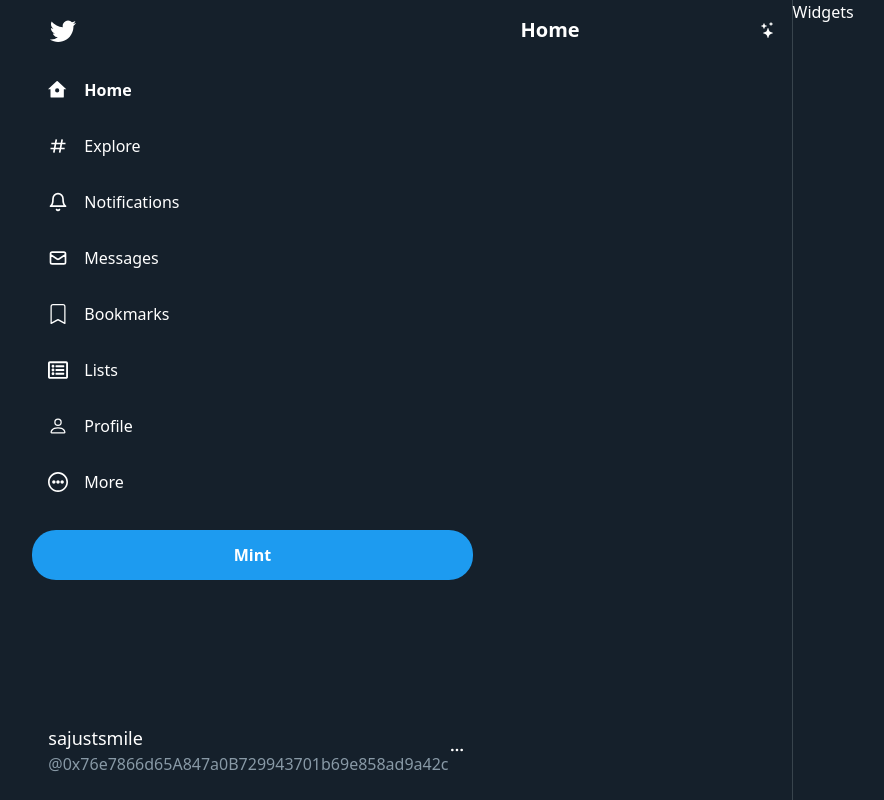
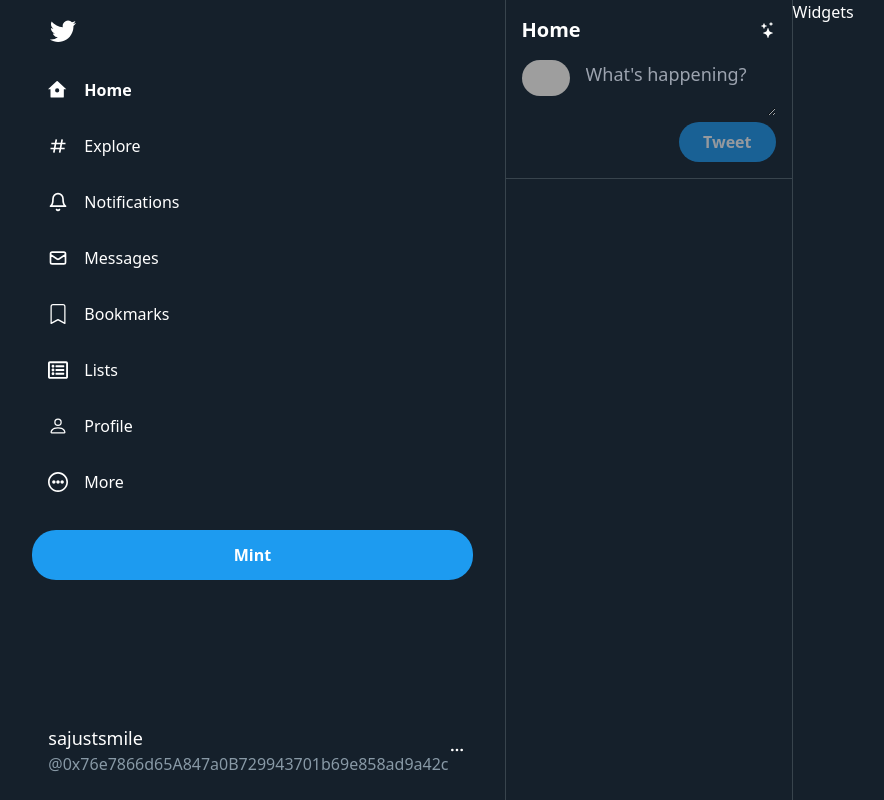
Before and after one commit to hobo71/twitter-blockchain, a Next.js app in the folder client/: page / in a window 1280 px wide. Shown: the whole page, without its empty margins (213-1097 px from the left). Built offline with nearby package versions, Linux system fonts and the light colour scheme; grey boxes are pictures that could not be loaded.

Commit message:
added tweet button

```diff
--- a/client/components/Home/Feed.js
+++ b/client/components/Home/Feed.js
@@ -1,7 +1,8 @@
 import { BsStars } from 'react-icons/bs'
+import TweetBox from './TweetBox'
 
 const style = {
-    wrapper: `flex-[2] border-r border-1 border-[#38444d]`,
+    wrapper: `flex-[2] border-r border-l border-[#38444d]`,
     header: `stcky top-0 bg-[#15202b] z-10 p-4 flex justify-between items-center`,
     headerTitle: `text-xl font-bold`,
 }
@@ -12,6 +13,7 @@ function Feed() {
             <div className={`${style.headerTitle}`}>Home</div>
             <BsStars />
             </div>
+            <TweetBox />
         </div>
     )
 }
--- /dev/null
+++ b/client/components/Home/TweetBox.js
@@ -0,0 +1,52 @@
+import React from 'react';
+import { useState } from 'react'
+
+const style = {
+    wrapper: `px-4 flex flex-row border-b border-[#38444d] pb-4`,
+    tweetBoxLeft: `mr-4`,
+    tweetBoxRight: `flex-1`,
+    profileImage: `height-12 w-12 rounded-full`,
+    inputField: `w-full h-full outline-none bg-transparent text-lg`,
+    formLowerContainer: `flex`,
+    iconsContainer:`text-[#1d9bf0] flex flex-1 items-center`,
+    icon: `mr-2`,
+    submitGeneral: `px-6 py-2 rounded-3xl font-bold`,
+    inactiveSubmit:`bg-[#196195] text-[#95999e]`,
+    activeSubmit:`bg-[#1d9bf0] text-white`
+}
+
+const TweetBox = () => {
+    const [tweetMessage, setTweetMessage] = useState('')
+
+    console.log(tweetMessage)
+
+    return <div className={style.wrapper}>
+        <div className={style.tweetBoxLeft}>
+            <img
+                src='https://images.unsplash.com/photo-1494790108377-be9c29b29330?ixlib=rb-1.2.1&ixid=MnwxMjA3fDB8MHxwaG90by1wYWdlfHx8fGVufDB8fHx8&auto=format&fit=crop&w=387&q=80'
+                alt='profile image'
+                className={style.profileImage}
+                />
+        </div>
+        <div className={style.tweetBoxRight}>
+            <form>
+                <textarea
+                    className={style.inputField}
+                    placeholder="What's happening?"
+                    value={tweetMessage}
+                    onChange={(e) => setTweetMessage(e.target.value)}
+                />
+                <div className={style.formLowerContainer}>
+                    <div className={style.iconsContainer}></div>
+                    <button type="submit" className={`${style.submitGeneral} ${
+                        tweetMessage ? style.activeSubmit : style.inactiveSubmit
+                    }`}>
+                        Tweet
+                    </button>
+                </div>
+            </form>
+        </div>
+    </div>
+}
+
+export default TweetBox
```
